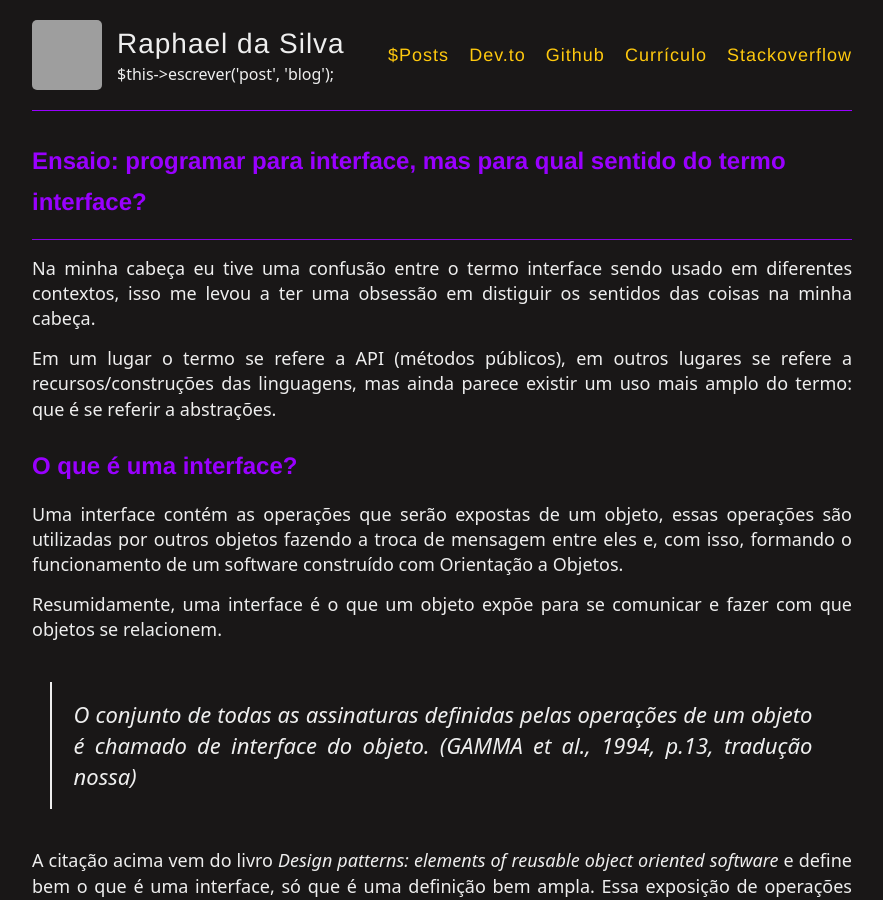
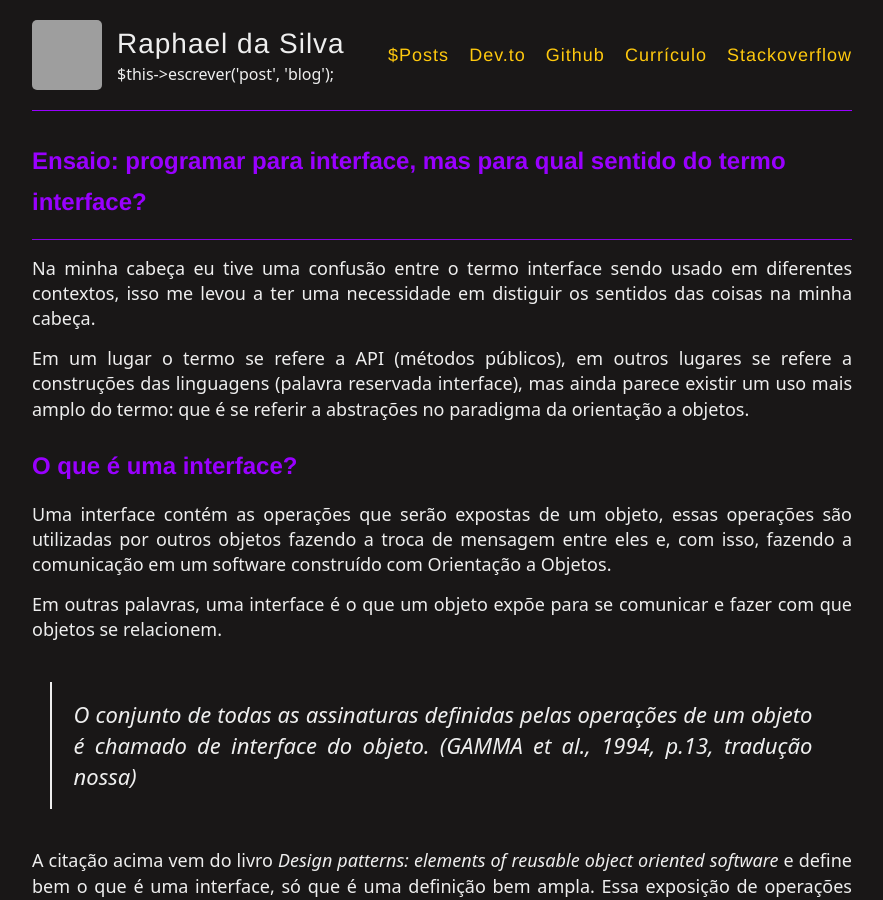
Before and after one commit to raphael-da-silva/raphael-da-silva.github.io, a Jekyll site: the page built from _posts/2021-06-17-programar-para-interfaces.md, in a window 1280 px wide and 900 px high. Shown: the whole window, without its empty margins (198-1081 px from the left). Built offline with Jekyll 4.4.1, drawn with Linux system fonts in a browser that asks for light colours; nearby versions of some CDN libraries; grey boxes are pictures that could not be loaded.

Commit message:
Revisão em post

```diff
--- a/_posts/2021-06-17-programar-para-interfaces.md
+++ b/_posts/2021-06-17-programar-para-interfaces.md
@@ -3,15 +3,15 @@ layout: post
 title: "Ensaio: programar para interface, mas para qual sentido do termo interface?"
 ---
 
-Na minha cabeça eu tive uma confusão entre o termo interface sendo usado em diferentes contextos, isso me levou a ter uma obsessão em distiguir os sentidos das coisas na minha cabeça.
+Na minha cabeça eu tive uma confusão entre o termo interface sendo usado em diferentes contextos, isso me levou a ter uma necessidade em distiguir os sentidos das coisas na minha cabeça.
 
-Em um lugar o termo se refere a API (métodos públicos), em outros lugares se refere a recursos/construções das linguagens, mas ainda parece existir um uso mais amplo do termo: que é se referir a abstrações.
+Em um lugar o termo se refere a API (métodos públicos), em outros lugares se refere a construções das linguagens (palavra reservada interface), mas ainda parece existir um uso mais amplo do termo: que é se referir a abstrações no paradigma da orientação a objetos.
 
 ## O que é uma interface?
 
-Uma interface contém as operações que serão expostas de um objeto, essas operações são utilizadas por outros objetos fazendo a troca de mensagem entre eles e, com isso, formando o funcionamento de um software construído com Orientação a Objetos.
+Uma interface contém as operações que serão expostas de um objeto, essas operações são utilizadas por outros objetos fazendo a troca de mensagem entre eles e, com isso, fazendo a comunicação em um software construído com Orientação a Objetos.
 
-Resumidamente, uma interface é o que um objeto expõe para se comunicar e fazer com que objetos se relacionem.
+Em outras palavras, uma interface é o que um objeto expõe para se comunicar e fazer com que objetos se relacionem.
 
 <!-- The set of all signatures defined by an object's operation is called the interface to the object.
  -->
```
